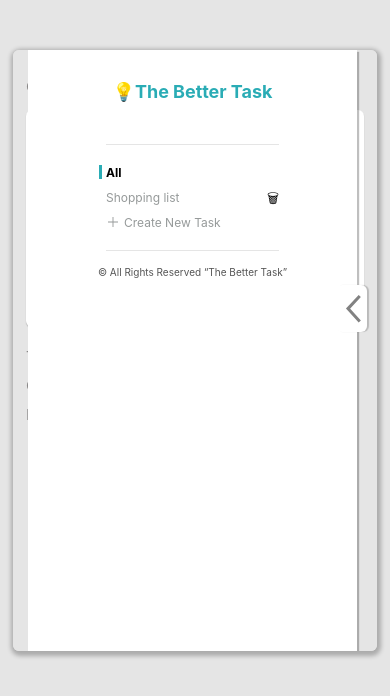
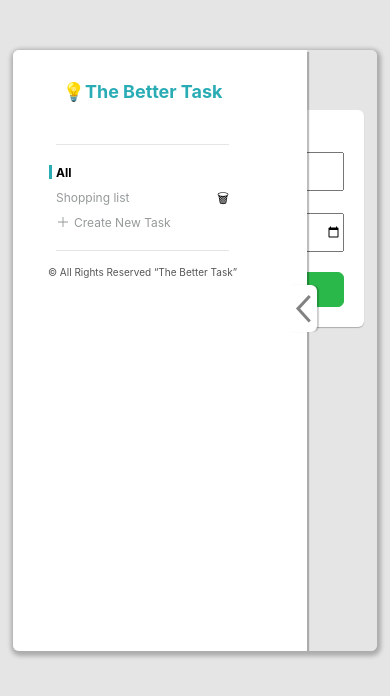
Before and after one commit to tdmitryny/The-Better-Task, a React (Create React App) app: page / in a window 390 px wide. Shown: the top 696 px of the page. Built offline with nearby package versions, Linux system fonts and the light colour scheme.

Commit message:
Fix menu

```diff
--- a/src/Responsive.css
+++ b/src/Responsive.css
@@ -122,6 +122,7 @@
    transform: translateX(-100%);
    position: absolute;
    height: 100%;
+   left: 1rem;
 
 }
 
@@ -139,7 +140,7 @@
     .FirstBox{
         position: absolute;
         top:0rem;
-        right: 2rem;
+        right: 7rem;
         min-height: 100%;
     }
 }
```
